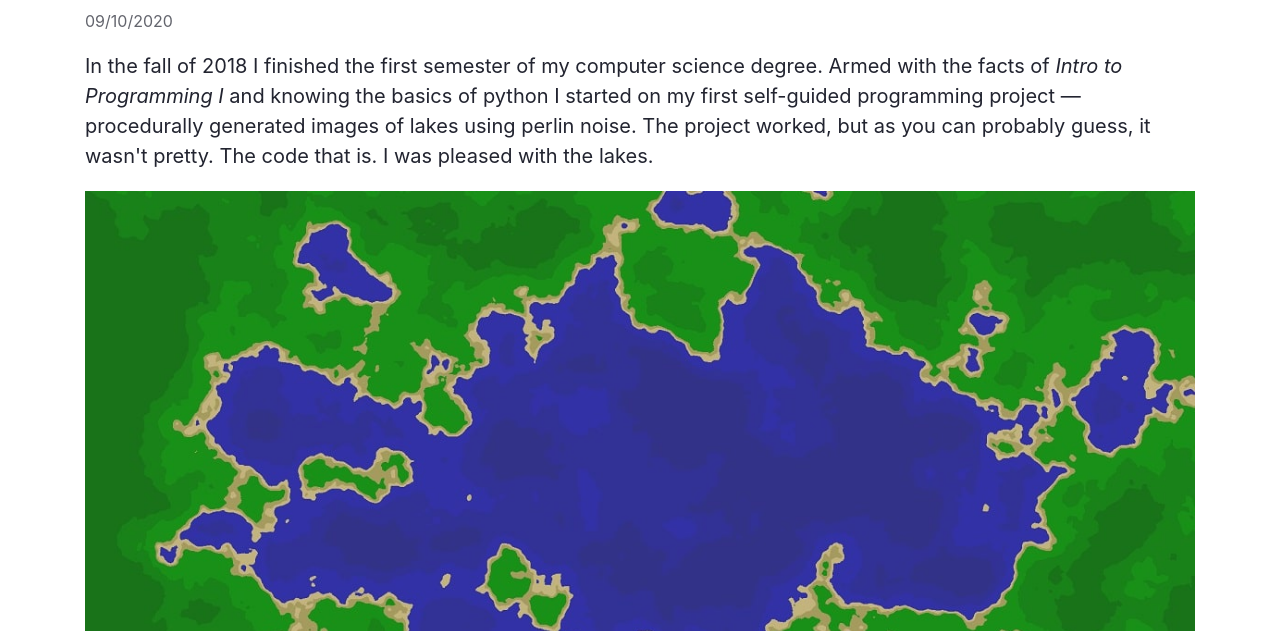
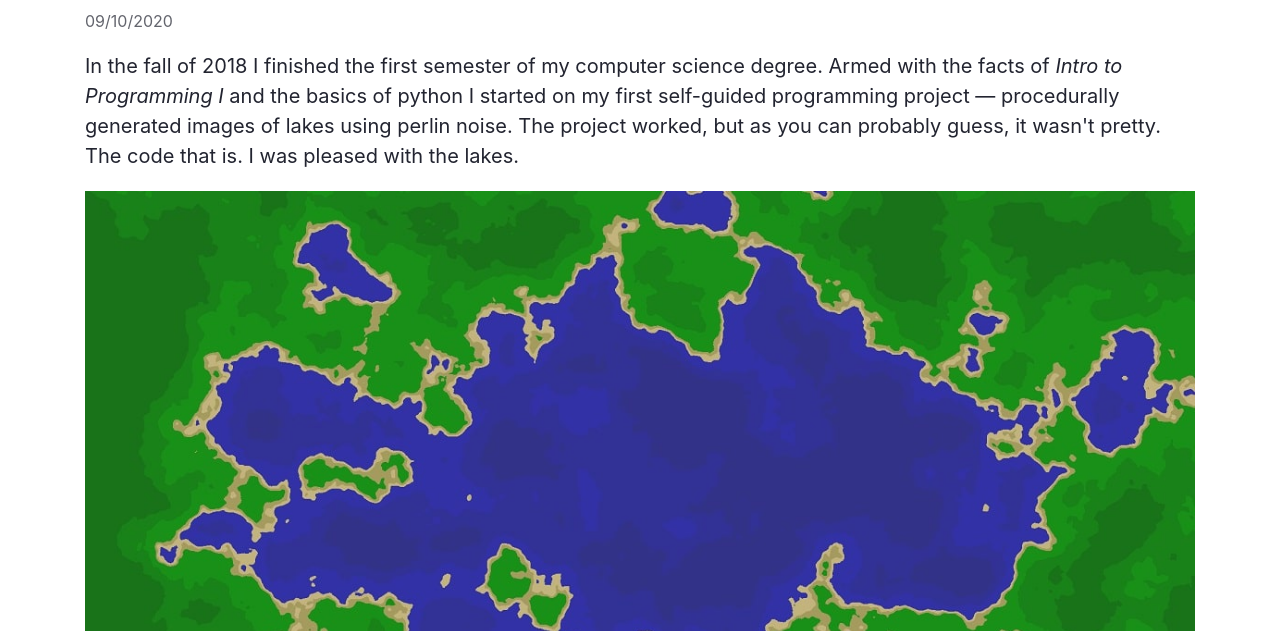
Before and after one commit to BlairCurrey/blaircurrey.com-source, an Eleventy site: page src/posts/post1.md in a window 1280 px wide. Shown: the part 169-800 px from the top of the page. Built offline with nearby package versions, Linux system fonts and the light colour scheme; Eleventy itself is replaced by a stand-in of ours; files that its build step writes are made by us from their sources.

Commit message:
edited post1 for clarity

```diff
--- a/src/posts/post1.md
+++ b/src/posts/post1.md
@@ -4,7 +4,7 @@ title: Optimizing an Old Project
 tags: [posts, python]
 ---
 
-In the fall of 2018 I finished the first semester of my computer science degree. Armed with the facts of *Intro to Programming I* and knowing the basics of python I started on my first self-guided programming project — procedurally generated images of lakes using perlin noise. The project worked, but as you can probably guess, it wasn't pretty. <!-- excerpt --> The code that is. I was pleased with the lakes.
+In the fall of 2018 I finished the first semester of my computer science degree. Armed with the facts of *Intro to Programming I* and the basics of python I started on my first self-guided programming project — procedurally generated images of lakes using perlin noise. The project worked, but as you can probably guess, it wasn't pretty. <!-- excerpt --> The code that is. I was pleased with the lakes.
 ![Lake](/img/posts/post1-lake1.jpg)
 
 Two years later I have finished *Object-Oriented Programming*, *Data Structures and Algorithms I & II*, and revisted this project from a new vantage point. I will detail the original state of the program, my analysis, and the final, improved result. For more background information on the project and to see the improved state you can visit the [github repository here](https://github.com/BlairCurrey/lake-generator).
```
Also changed, not shown: 1 other file.
